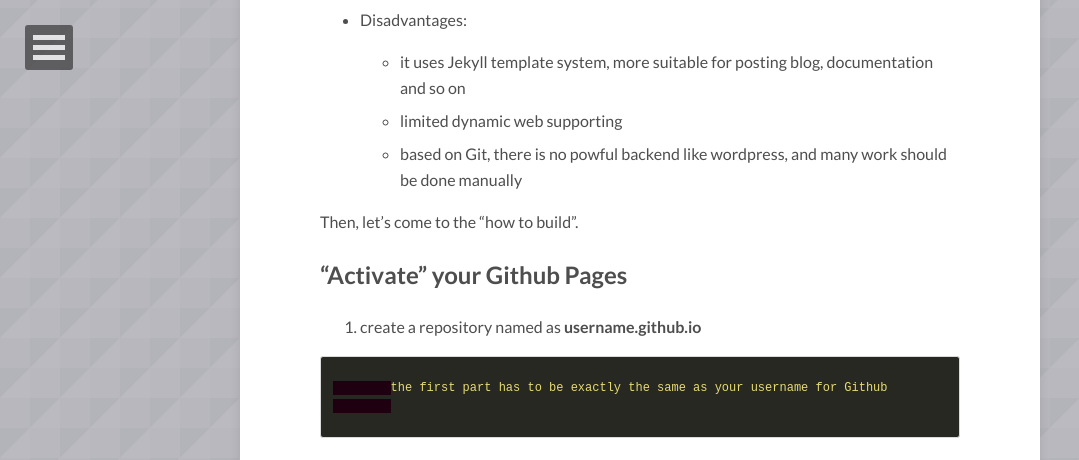
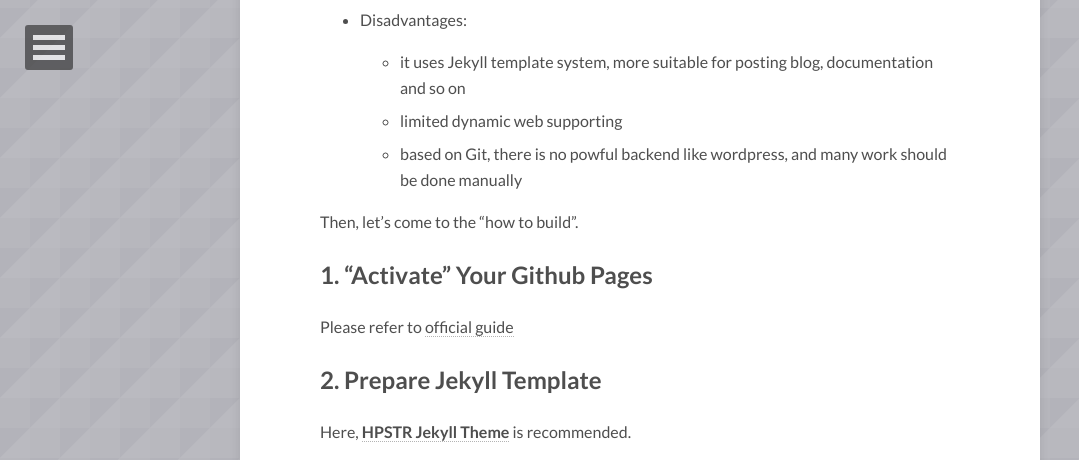
Before and after one commit to xlong88/xlong88.github.io, a Jekyll site: the page built from _posts/2015-7-2-first-post.md, in a window 1280 px wide and 1400 px high, scrolled down 742 px. Shown: the top 460 px of the window, without its empty margins (0-1079 px from the left). Built offline with Jekyll 4.4.1, drawn with Linux system fonts in a browser that asks for light colours; nearby versions of some CDN libraries; comment, search, counter and statistics services are not loaded; some of the changed text lies outside the part shown.

Commit message:
Signed-off-by: longon <gonglong@mail.ustc.edu.cn>

```diff
--- a/_posts/2015-7-2-first-post.md
+++ b/_posts/2015-7-2-first-post.md
@@ -26,17 +26,21 @@ First, Let me talk about the pros and cons of Github Pages.
 
 Then, let's come to the "how to build".
 
-## "Activate" your Github Pages
+## 1. "Activate" Your Github Pages
 
-1. create a repository named as **username.github.io**
+Please refer to [official guide](https://pages.github.com/)
 
-	{% highlight yaml %}
-	the first part has to be exactly the same as your username for Github
-	{% endhighlight %}
-2. test whether your Github Pages works or not by pushing a HTML file (you can simply put a "Hello World" in it) named as **index.html**. Then, open your browser, put URL **username.github.io** in the address bar, if everything goes well, you will see your content from the **index.html**.
+## 2. Prepare Jekyll Template
 
+Here, [**HPSTR Jekyll Theme**](https://mmistakes.github.io/hpstr-jekyll-theme/theme-setup/) is recommended.
 
-{% highlight yaml %}
-more detailed tutorial, please refer to:
-  https://pages.github.com/
-{% endhighlight %}
+The following is the preview of HPSTR Jekyll Theme:
+
+![HPSTR Theme Preview screenshot](http://mmistakes.github.io/hpstr-jekyll-theme/images/hpstr-jekyll-theme-preview.jpg)
+
+**Notice**:
+
+1. You need do some simple configuration of the template files, before you push them to your Github repository (i.e., username.github.io).
+2. If you want preview your blog before you upload to your Github, you could [build a local Jekyll template system](http://xlong88.github.io/build-local-Jekyll/)
+
+## 3. Push These Files onto Your Github Repository (the one your created in Step 1)
```
